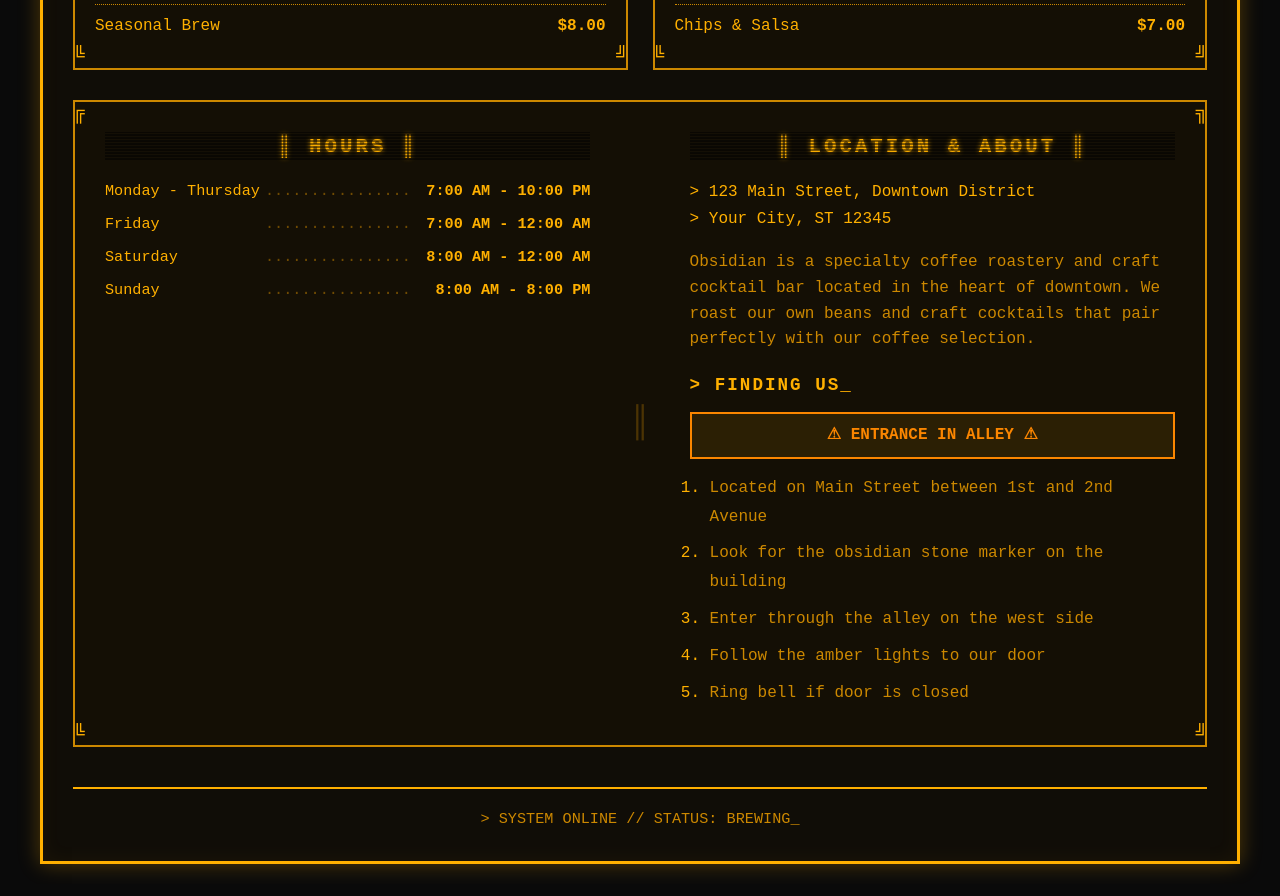
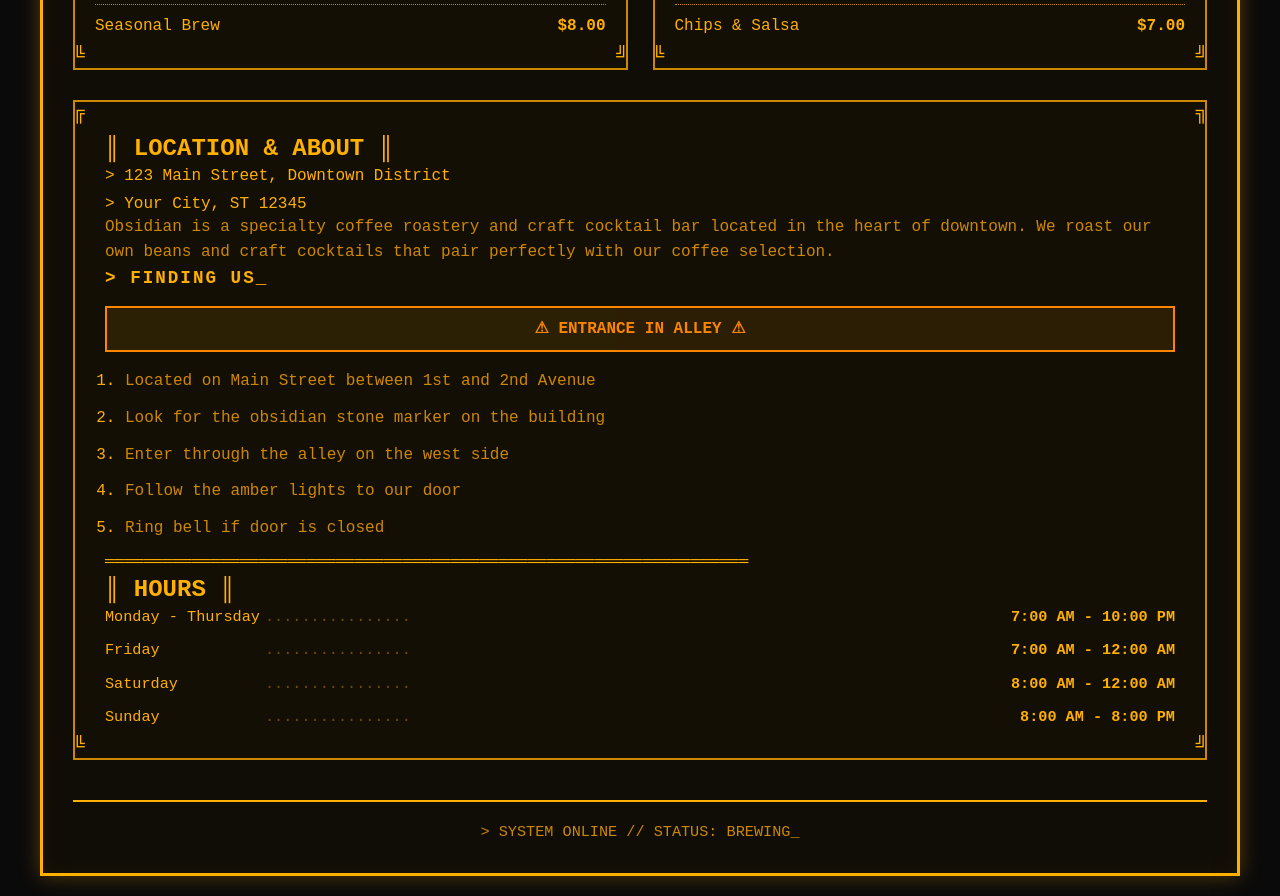
Before and after one commit to lddorse/obsidian, a React (Vite) app: page / in a window 1280 px wide. Shown: the part 1340-2236 px from the top of the page. Built offline with nearby package versions, Linux system fonts and the light colour scheme.

Commit message:
Update InfoSection.jsx

```diff
--- a/src/components/InfoSection.jsx
+++ b/src/components/InfoSection.jsx
@@ -7,28 +7,11 @@ const InfoSection = ({ hours, location }) => {
         <span className="frame-corners bl">╚</span>
         <span className="frame-corners br">╝</span>
 
-        <div className="info-columns">
-          {/* Hours Column */}
-          <div className="info-column">
-            <h2>║ {hours.title} ║</h2>
-            <div className="hours-list">
-              {hours.schedule.map((item, index) => (
-                <div key={index} className="hours-item">
-                  <span className="hours-day">{item.day}</span>
-                  <span className="hours-dots">................</span>
-                  <span className="hours-time">{item.time}</span>
-                </div>
-              ))}
-            </div>
-          </div>
+        {/* Location Section - Full Width */}
+        <div className="location-section">
+          <h2>║ {location.title} ║</h2>
 
-          {/* Divider */}
-          <div className="info-divider">║</div>
-
-          {/* Location Column */}
-          <div className="info-column">
-            <h2>║ {location.title} ║</h2>
-            <div className="location-content">
+          <div className="location-grid">
             <div className="location-address">
               <div className="terminal-line">&gt; {location.address}</div>
               <div className="terminal-line">&gt; {location.city}</div>
@@ -36,6 +19,7 @@ const InfoSection = ({ hours, location }) => {
 
             <div className="location-about">
               <p>{location.description}</p>
+            </div>
           </div>
 
           <div className="location-directions">
@@ -50,6 +34,23 @@ const InfoSection = ({ hours, location }) => {
             </ol>
           </div>
         </div>
+
+        {/* Divider */}
+        <div className="info-horizontal-divider">
+          ═══════════════════════════════════════════════════════════════════
+        </div>
+
+        {/* Hours Section - Centered */}
+        <div className="hours-section">
+          <h2>║ {hours.title} ║</h2>
+          <div className="hours-list">
+            {hours.schedule.map((item, index) => (
+              <div key={index} className="hours-item">
+                <span className="hours-day">{item.day}</span>
+                <span className="hours-dots">................</span>
+                <span className="hours-time">{item.time}</span>
+              </div>
+            ))}
           </div>
         </div>
       </div>
```
Lines whose indentation alone changed are shown as unchanged.
